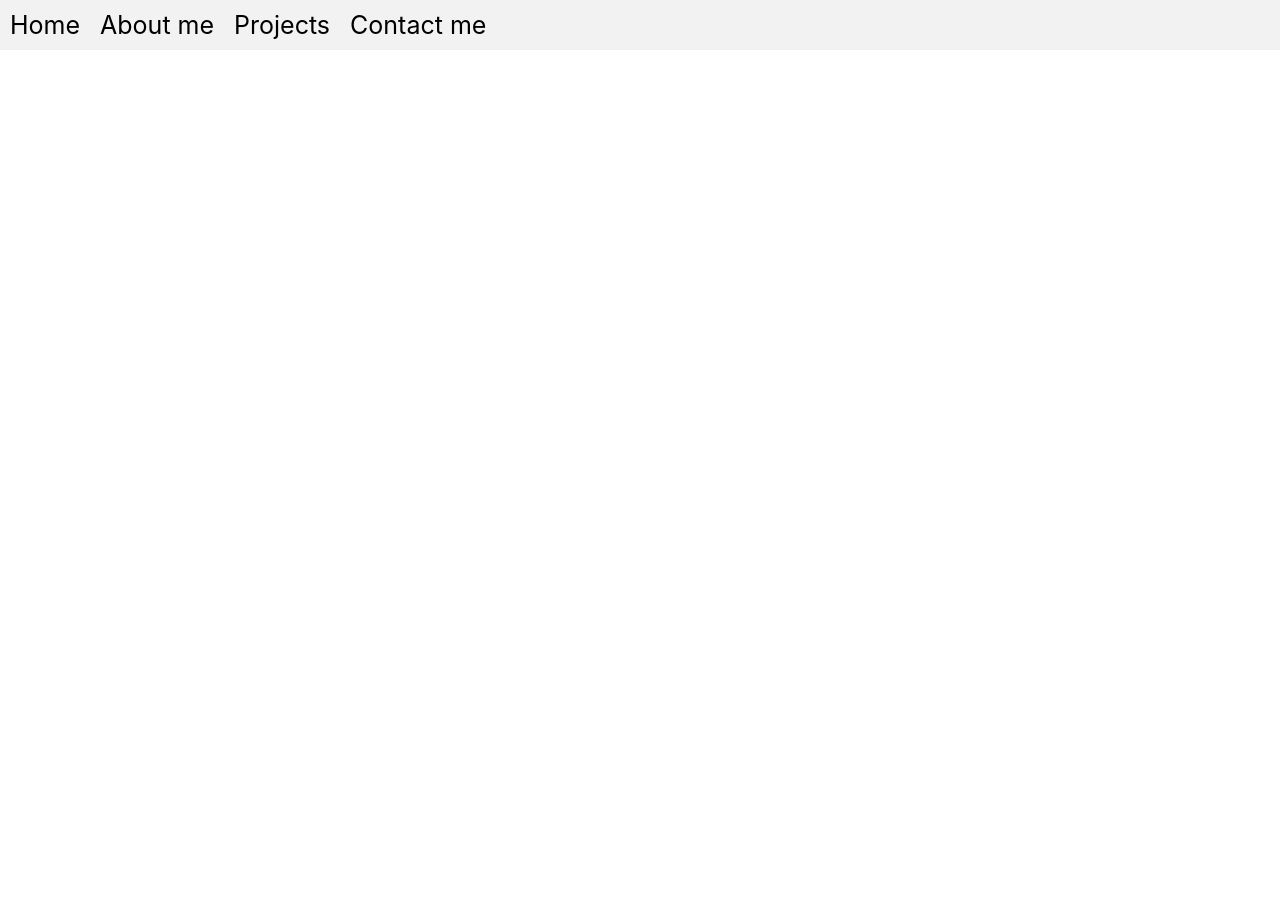
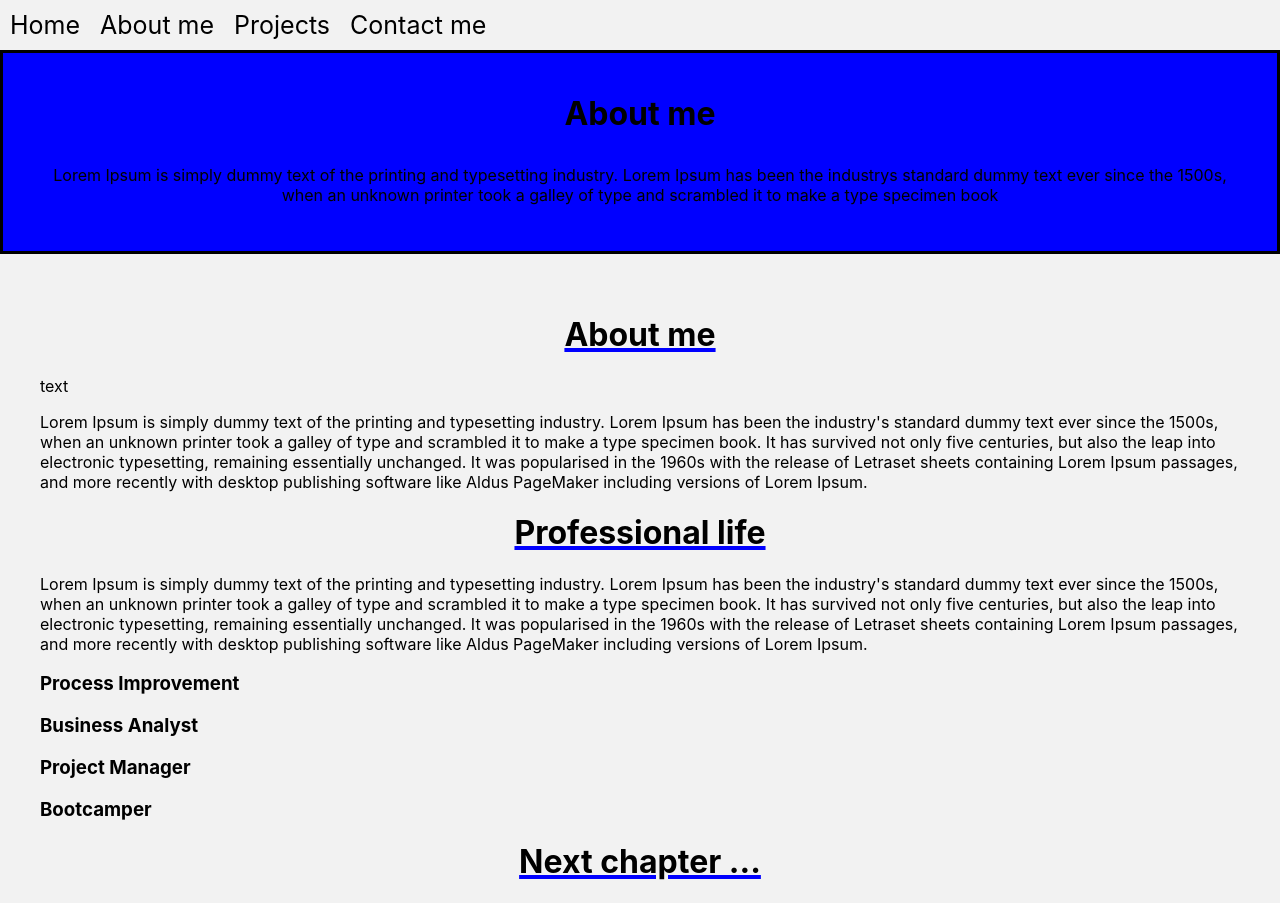
Before and after one commit to drinobre/portfolio, a Next.js app in the folder portifolio/: page /about in a window 1280 px wide. Shown: the top 903 px of the page. Before the commit the page ends 800 px from the top, so only its background shows below. Built offline with nearby package versions, Linux system fonts and the light colour scheme.

Commit message:
testing pages with loren text

```diff
--- a/portifolio/components/Header/index.js
+++ b/portifolio/components/Header/index.js
@@ -3,12 +3,12 @@
 export default function PagesHeader({ title, image, alt, text }) {
   return (
     <>
-      <header className="container-header">
-        <div className="wave">
-          <h1>{title}</h1>
+      <div className="container-header">
+        <div className="header-item">
+          <h1 className="header-item">{title}</h1>
           <p>{text}</p>
         </div>
-      </header>
+      </div>
     </>
   );
 }
--- a/portifolio/pages/about.js
+++ b/portifolio/pages/about.js
@@ -1,9 +1,69 @@
 import { Navbar } from "../components/Navbar";
+import PagesHeader from "../components/Header";
 
 export default function About() {
   return (
     <>
       <Navbar></Navbar>
+      <PagesHeader
+        title={"About me"}
+        text={
+          "Lorem Ipsum is simply dummy text of the printing and typesetting industry. Lorem Ipsum has been the industrys standard dummy text ever since the 1500s, when an unknown printer took a galley of type and scrambled it to make a type specimen book"
+        }
+      ></PagesHeader>
+
+      <div className="container-personal">
+        <div className="group-personal">
+          <h1>About me</h1>
+          <div>
+            <p className="text-image">text</p>
+            <p className="text-image">
+              Lorem Ipsum is simply dummy text of the printing and typesetting
+              industry. Lorem Ipsum has been the industry's standard dummy text
+              ever since the 1500s, when an unknown printer took a galley of
+              type and scrambled it to make a type specimen book. It has
+              survived not only five centuries, but also the leap into
+              electronic typesetting, remaining essentially unchanged. It was
+              popularised in the 1960s with the release of Letraset sheets
+              containing Lorem Ipsum passages, and more recently with desktop
+              publishing software like Aldus PageMaker including versions of
+              Lorem Ipsum.
+            </p>
+          </div>
+        </div>
+        <div className="group-professional">
+          <h1>Professional life</h1>
+          <p>
+            Lorem Ipsum is simply dummy text of the printing and typesetting
+            industry. Lorem Ipsum has been the industry's standard dummy text
+            ever since the 1500s, when an unknown printer took a galley of type
+            and scrambled it to make a type specimen book. It has survived not
+            only five centuries, but also the leap into electronic typesetting,
+            remaining essentially unchanged. It was popularised in the 1960s
+            with the release of Letraset sheets containing Lorem Ipsum passages,
+            and more recently with desktop publishing software like Aldus
+            PageMaker including versions of Lorem Ipsum.
+          </p>
+          <h3>Process Improvement</h3>
+          <h3>Business Analyst</h3>
+          <h3>Project Manager</h3>
+          <h3>Bootcamper</h3>
+        </div>
+        <div className="group-professional">
+          <h1>Next chapter ...</h1>
+          <p>
+            Lorem Ipsum is simply dummy text of the printing and typesetting
+            industry. Lorem Ipsum has been the industry's standard dummy text
+            ever since the 1500s, when an unknown printer took a galley of type
+            and scrambled it to make a type specimen book. It has survived not
+            only five centuries, but also the leap into electronic typesetting,
+            remaining essentially unchanged. It was popularised in the 1960s
+            with the release of Letraset sheets containing Lorem Ipsum passages,
+            and more recently with desktop publishing software like Aldus
+            PageMaker including versions of Lorem Ipsum.
+          </p>
+        </div>
+      </div>
     </>
   );
 }
--- a/portifolio/styles/globals.css
+++ b/portifolio/styles/globals.css
@@ -38,7 +38,7 @@
 
 /* Header */
 /* Source: https://wweb.dev/resources/css-separator-generator/    */
-.container-header {
+/* .container-header {
   position: relative;
   background: rgb(244, 245, 247);
   height: 50vh;
@@ -73,7 +73,25 @@
   background-color: rgb(244, 245, 247);
   left: -1.5%;
   top: 40%;
+} */
+
+.container-header {
+  background: blue;
+  padding: 0 20px 20px 20px;
+  /* box-shadow: 10px 14px 14px 0px rgb(23 43 77 / 20%); */
+  border-color: black;
+  border-style: solid;
+  display: flex;
 }
+
+.header-item {
+  padding: 10px;
+  text-align: center;
+}
+
+/* h1 {
+  text-align: center;
+} */
 
 .background_Homepage {
   background: rgb(246, 248, 249);
@@ -169,3 +187,18 @@
 /*
 background-color: #e9bcb7;
 background-image: linear-gradient(315deg, #e9bcb7 0%, #29524a 74%); */
+
+h1 {
+  text-decoration: 4px underline blue;
+  text-align: center;
+}
+
+.container-personal {
+  background-color: #f2f2f2;
+  padding: 2.5rem;
+  color: black;
+}
+.text-image {
+  display: flex;
+  flex-direction: row;
+}
```
Also changed, not shown: portifolio/pages/contact.js (+8 -1 lines), portifolio/pages/index.js (+6 -19 lines), portifolio/pages/projects.js (+9 -2 lines).
